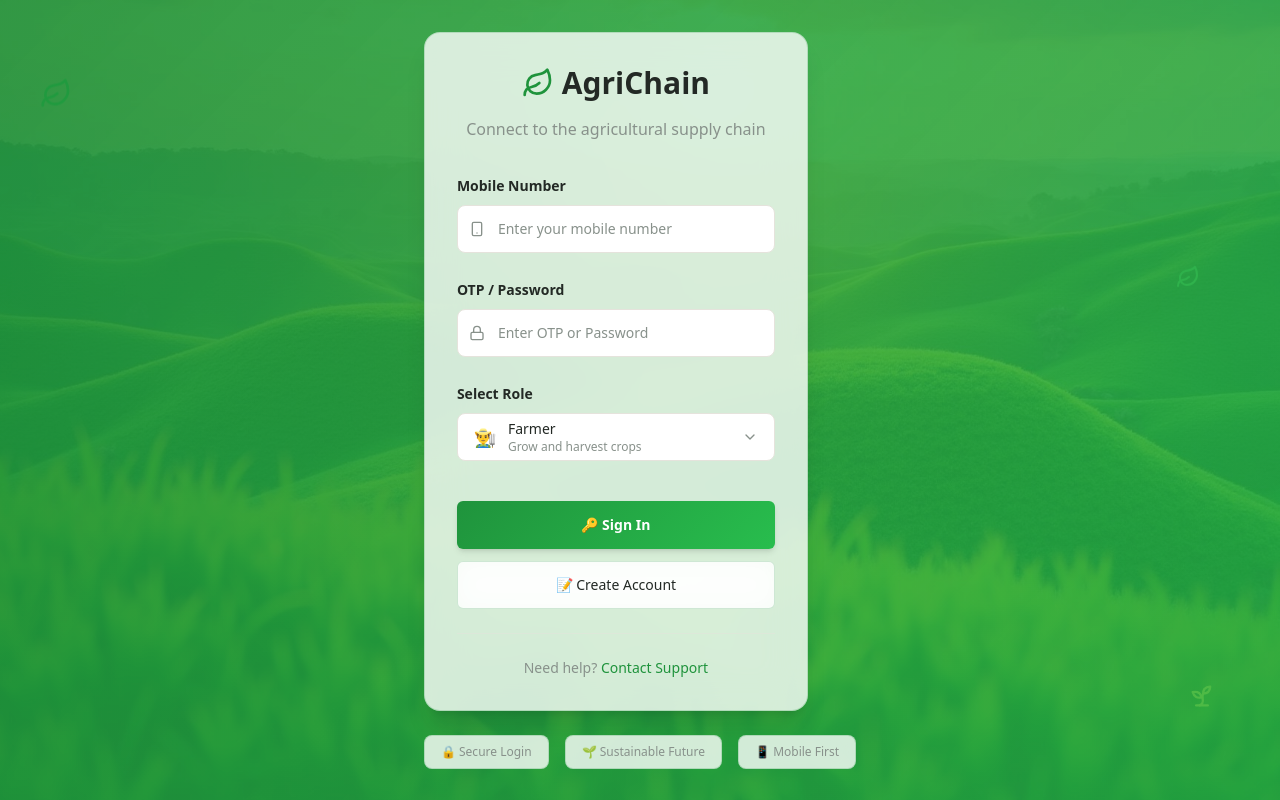
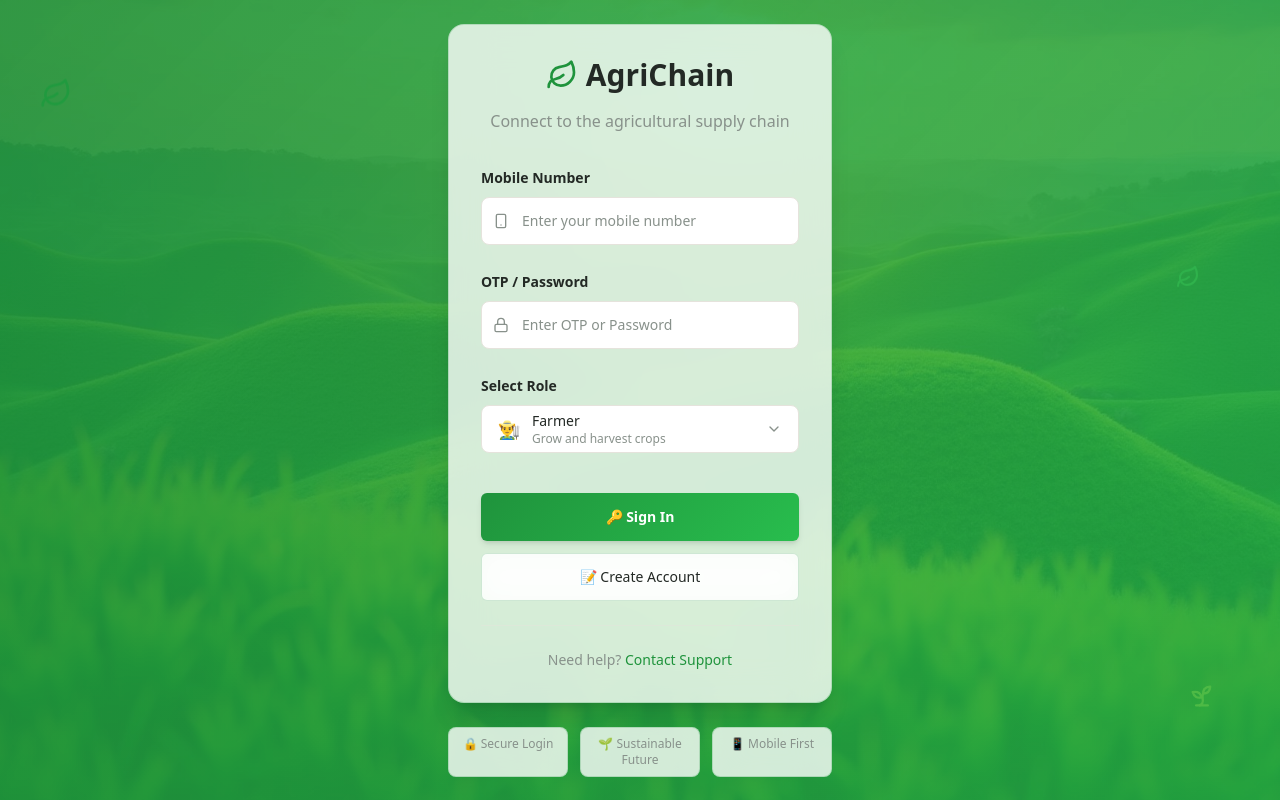
Before and after one commit to palak494/agri-connect-login, a React (Vite) app: page / in a window 1280 px wide. Built offline with nearby package versions, Linux system fonts and the light colour scheme; the HTML template or start-up script is replaced by a standard one.

Commit message:
Fix login alignment

```diff
--- a/src/components/AgriLoginPage.tsx
+++ b/src/components/AgriLoginPage.tsx
@@ -122,14 +122,14 @@ export default function AgriLoginPage() {
         </div>
 
         {/* Additional Info Cards */}
-        <div className="flex justify-center gap-4 mt-6">
-          <div className="glass-effect rounded-lg px-4 py-2 border border-primary/20">
+        <div className="grid grid-cols-3 gap-3 mt-6 max-w-sm mx-auto">
+          <div className="glass-effect rounded-lg px-3 py-2 border border-primary/20 text-center">
             <p className="text-xs text-muted-foreground">🔒 Secure Login</p>
           </div>
-          <div className="glass-effect rounded-lg px-4 py-2 border border-primary/20">
+          <div className="glass-effect rounded-lg px-3 py-2 border border-primary/20 text-center">
             <p className="text-xs text-muted-foreground">🌱 Sustainable Future</p>
           </div>
-          <div className="glass-effect rounded-lg px-4 py-2 border border-primary/20">
+          <div className="glass-effect rounded-lg px-3 py-2 border border-primary/20 text-center">
             <p className="text-xs text-muted-foreground">📱 Mobile First</p>
           </div>
         </div>
```
